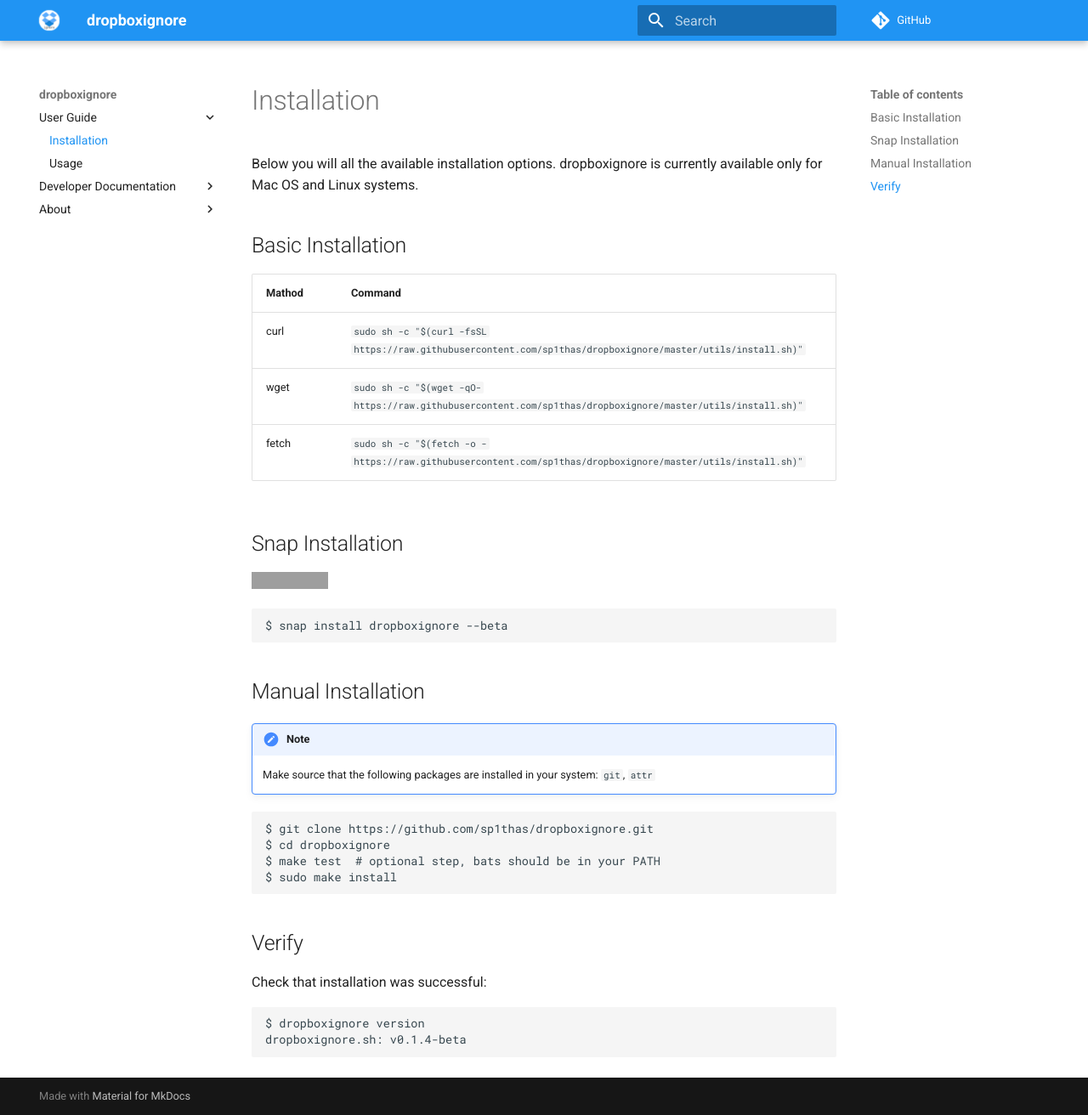
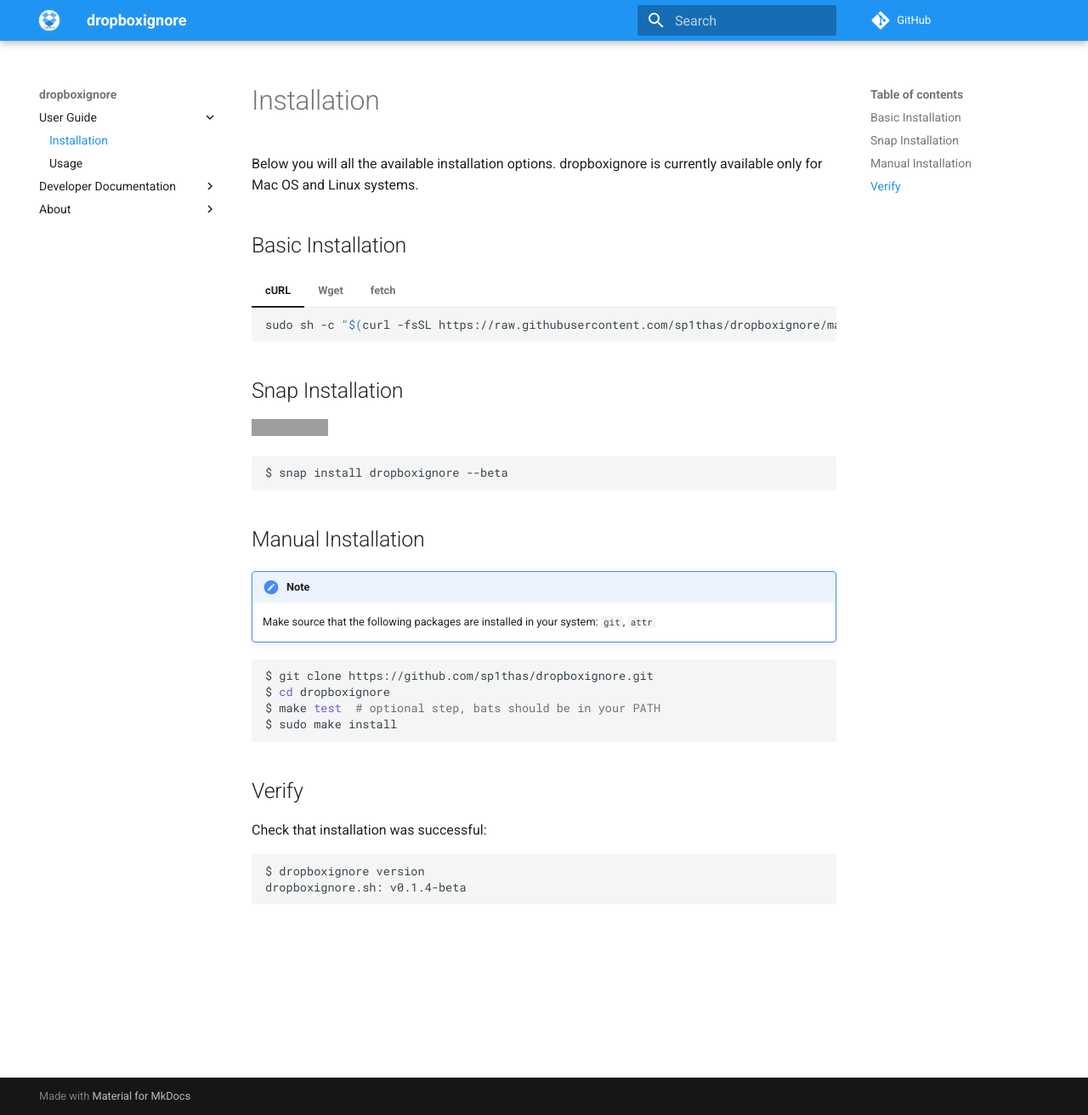
Before and after one commit to sp1thas/dropboxignore, an MkDocs documentation site: the page built from docs/installation.md, in a window 1280 px wide and 1312 px high. Shown: the whole window at 85% size. Built offline with MkDocs 1.6.1 and Material for MkDocs 9.7.7, drawn with Linux system fonts in a browser that asks for light colours; comment, search, counter and statistics services are not loaded; grey boxes are pictures that could not be loaded.

Commit message:
[fix]: doc installation

````diff
--- a/docs/installation.md
+++ b/docs/installation.md
@@ -4,11 +4,23 @@
 
 ## Basic Installation
 
-| Mathod | Command                                                                                                       |
-|--------|---------------------------------------------------------------------------------------------------------------|
-| curl   | `sudo sh -c "$(curl -fsSL https://raw.githubusercontent.com/sp1thas/dropboxignore/master/utils/install.sh)"`  |
-| wget   | `sudo sh -c "$(wget -qO- https://raw.githubusercontent.com/sp1thas/dropboxignore/master/utils/install.sh)"`   |
-| fetch  | `sudo sh -c "$(fetch -o - https://raw.githubusercontent.com/sp1thas/dropboxignore/master/utils/install.sh)"`  |
+=== "cURL"
+
+    ```shell
+    sudo sh -c "$(curl -fsSL https://raw.githubusercontent.com/sp1thas/dropboxignore/master/utils/install.sh)"
+    ```
+
+=== "Wget"
+
+    ```shell
+    sudo sh -c "$(wget -qO- https://raw.githubusercontent.com/sp1thas/dropboxignore/master/utils/install.sh)"
+    ```
+
+=== "fetch"
+
+    ```
+    sudo sh -c "$(fetch -o - https://raw.githubusercontent.com/sp1thas/dropboxignore/master/utils/install.sh)"
+    ```
 
 ## Snap Installation
 
--- a/mkdocs.yml
+++ b/mkdocs.yml
@@ -15,6 +15,9 @@
 
 markdown_extensions:
   - admonition
+  - pymdownx.keys
+  - pymdownx.superfences
+  - pymdownx.tabbed
 
 repo_url: https://github.com/sp1thas/dropboxignore/
 
````
